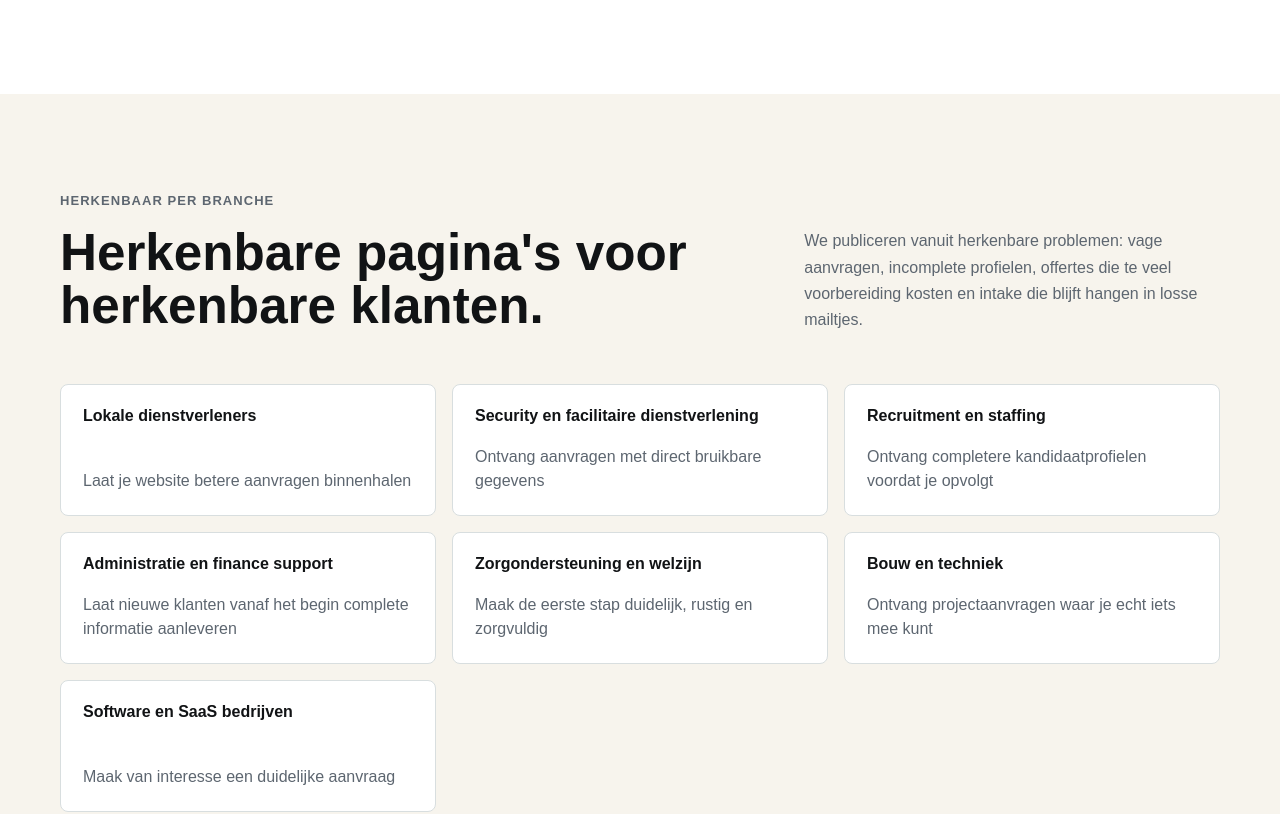
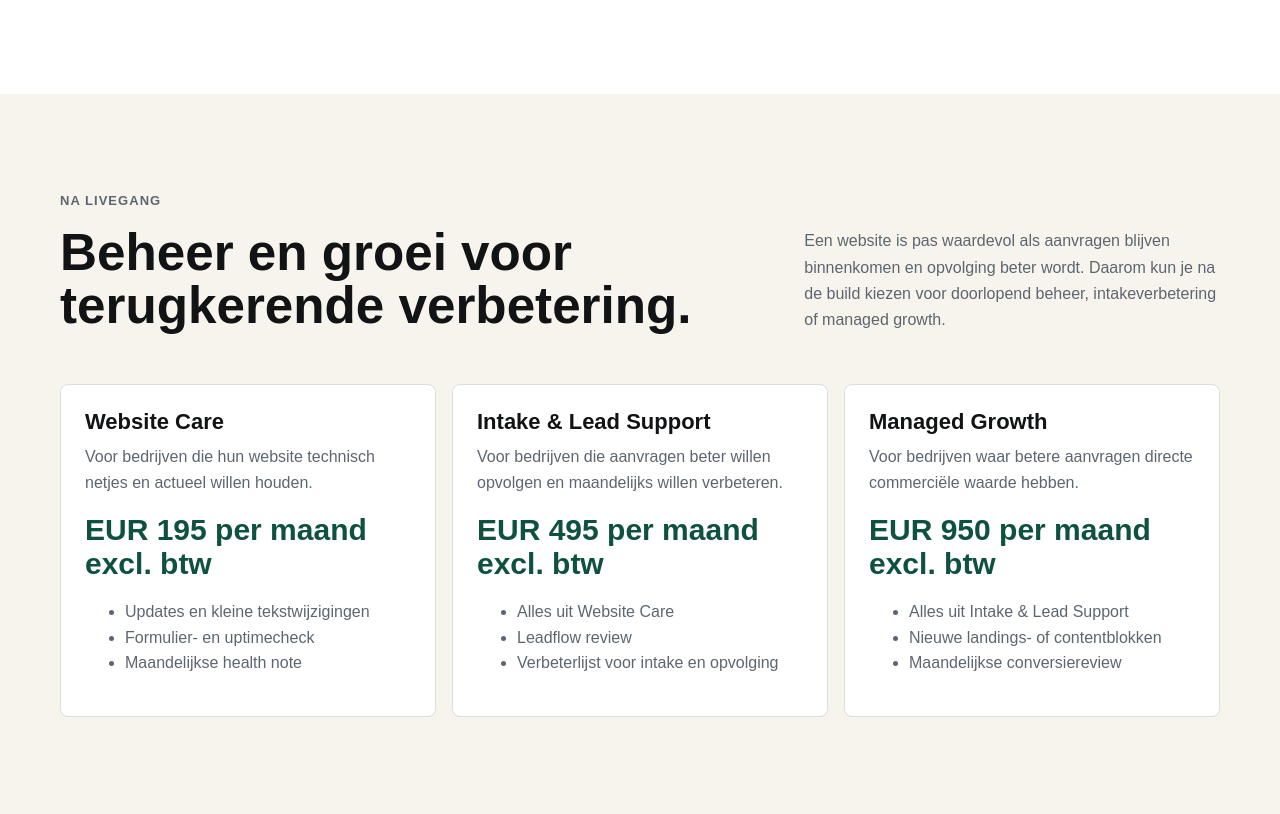
Before and after one commit to Snuushco/snuushco.github.io, a Next.js app: page / in a window 1280 px wide. Shown: the part 1834-2648 px from the top of the page. Built offline with nearby package versions, Linux system fonts and the light colour scheme.

Commit message:
Add Snuushco recurring offers and source tracking

```diff
--- a/app/api/intake/route.ts
+++ b/app/api/intake/route.ts
@@ -16,6 +16,8 @@ const intakeSchema = z.object({
   assets: z.string(),
   deadline: z.string(),
   consent: z.literal("on"),
+  source: z.string().optional(),
+  campaign: z.string().optional(),
 });
 
 const followUpAdvice: Record<string, string> = {
--- a/app/data.ts
+++ b/app/data.ts
@@ -25,3 +25,9 @@ export const packages = [
   { name: "Growth Website", price: "vanaf EUR 6.500 excl. btw", for: "Voor bedrijven waar leads hoge waarde hebben en opvolging sneller moet.", includes: ["Niche SEO structuur", "Kennisbankbasis", "Lead magnet", "Gerichte aanvraagroute", "Voorbereid op latere koppelingen"] },
   { name: "Premium Maatwerk", price: "vanaf EUR 9.500 excl. btw", for: "Voor complexe projecten met integraties, portals, meertaligheid of maatwerklogica.", includes: ["Betaalde discovery", "Technische review", "Maatwerkplanning", "Change control", "Premium QA"] },
 ];
+
+export const recurringPlans = [
+  { name: "Website Care", price: "EUR 195 per maand excl. btw", for: "Voor bedrijven die hun website technisch netjes en actueel willen houden.", includes: ["Updates en kleine tekstwijzigingen", "Formulier- en uptimecheck", "Maandelijkse health note"] },
+  { name: "Intake & Lead Support", price: "EUR 495 per maand excl. btw", for: "Voor bedrijven die aanvragen beter willen opvolgen en maandelijks willen verbeteren.", includes: ["Alles uit Website Care", "Leadflow review", "Verbeterlijst voor intake en opvolging"] },
+  { name: "Managed Growth", price: "EUR 950 per maand excl. btw", for: "Voor bedrijven waar betere aanvragen directe commerciële waarde hebben.", includes: ["Alles uit Intake & Lead Support", "Nieuwe landings- of contentblokken", "Maandelijkse conversiereview"] },
+];
--- a/app/intake/intake-form.tsx
+++ b/app/intake/intake-form.tsx
@@ -20,6 +20,8 @@ type Advice = {
 export default function IntakeForm() {
   const searchParams = useSearchParams();
   const initialSegment = searchParams.get("segment") ?? "lokale-dienstverleners";
+  const source = searchParams.get("utm_source") ?? searchParams.get("source") ?? "";
+  const campaign = searchParams.get("utm_campaign") ?? searchParams.get("campaign") ?? "";
   const [advice, setAdvice] = useState<Advice | null>(null);
   const [leadId, setLeadId] = useState<string | null>(null);
   const [checkoutStatus, setCheckoutStatus] = useState<"idle" | "loading" | "error">("idle");
@@ -82,6 +84,8 @@ export default function IntakeForm() {
   return (
     <div className="form-shell">
       <form className="form-panel" onSubmit={onSubmit}>
+        <input type="hidden" name="source" value={source} />
+        <input type="hidden" name="campaign" value={campaign} />
         <div className="field-grid">
           <div className="field">
             <label htmlFor="company">Bedrijfsnaam</label>
--- a/app/page.tsx
+++ b/app/page.tsx
@@ -1,6 +1,6 @@
 import { ArrowRight, CheckCircle2, ClipboardCheck, ShieldCheck, SlidersHorizontal } from "lucide-react";
 import Link from "next/link";
-import { packages, segments } from "./data";
+import { packages, recurringPlans, segments } from "./data";
 
 export default function Home() {
   return (
@@ -35,6 +35,30 @@ export default function Home() {
             </div>
             <div className="grid two">
               {packages.map((item) => (
+                <article className="tile" key={item.name}>
+                  <h3>{item.name}</h3>
+                  <p>{item.for}</p>
+                  <div className="price">{item.price}</div>
+                  <ul>{item.includes.map((include) => <li key={include}>{include}</li>)}</ul>
+                </article>
+              ))}
+            </div>
+          </div>
+        </section>
+        <section id="beheer" className="band">
+          <div className="inner">
+            <div className="section-head">
+              <div>
+                <p className="eyebrow">Na livegang</p>
+                <h2>Beheer en groei voor terugkerende verbetering.</h2>
+              </div>
+              <p>
+                Een website is pas waardevol als aanvragen blijven binnenkomen en opvolging beter wordt.
+                Daarom kun je na de build kiezen voor doorlopend beheer, intakeverbetering of managed growth.
+              </p>
+            </div>
+            <div className="grid three">
+              {recurringPlans.map((item) => (
                 <article className="tile" key={item.name}>
                   <h3>{item.name}</h3>
                   <p>{item.for}</p>
@@ -108,6 +132,7 @@ export function Header() {
       <Link href="/" className="brand" aria-label="Snuushco home"><span className="brand-mark">S</span><span>Snuushco</span></Link>
       <nav className="nav" aria-label="Hoofdnavigatie">
         <Link href="/#diensten">Diensten</Link>
+        <Link href="/#beheer">Beheer</Link>
         <Link href="/#doelgroepen">Doelgroepen</Link>
         <Link href="/#werkwijze">Werkwijze</Link>
         <Link href="/intake">Intake</Link>
```
